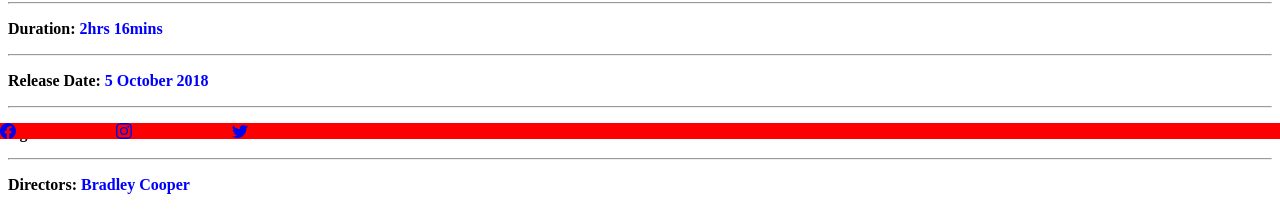
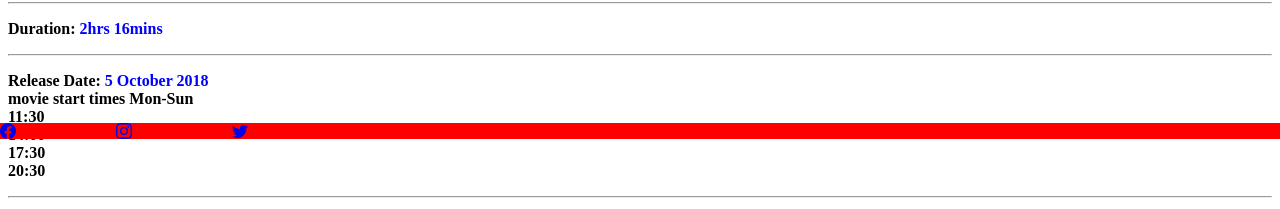
Before and after one commit to abc21-011/abc21-011, a plain HTML site: page astarisborn.html in a window 1280 px wide. Shown: the part 661-870 px from the top of the page. Drawn offline with Linux system fonts and the light colour scheme; files whose address does not match are found by name.

Commit message:
Update astarisborn.html

```diff
--- a/astarisborn.html
+++ b/astarisborn.html
@@ -68,7 +68,12 @@
              <span style="color:blue" ><b> 2hrs 16mins</span></b></p>
 			 <hr>
             <p><b>Release Date:</b>
-             <span style="color:blue"><b> 5 October 2018<b></span>
+             <span style="color:blue"><b> 5 October 2018<b></span><br>
+		     movie start times Mon-Sun<br>
+			  11:30<br>
+			  14:00<br>
+			  17:30<br>
+			  20:30<br>
             </p>
 			<hr>
             <p><b>Age Restriction:</b>
```
